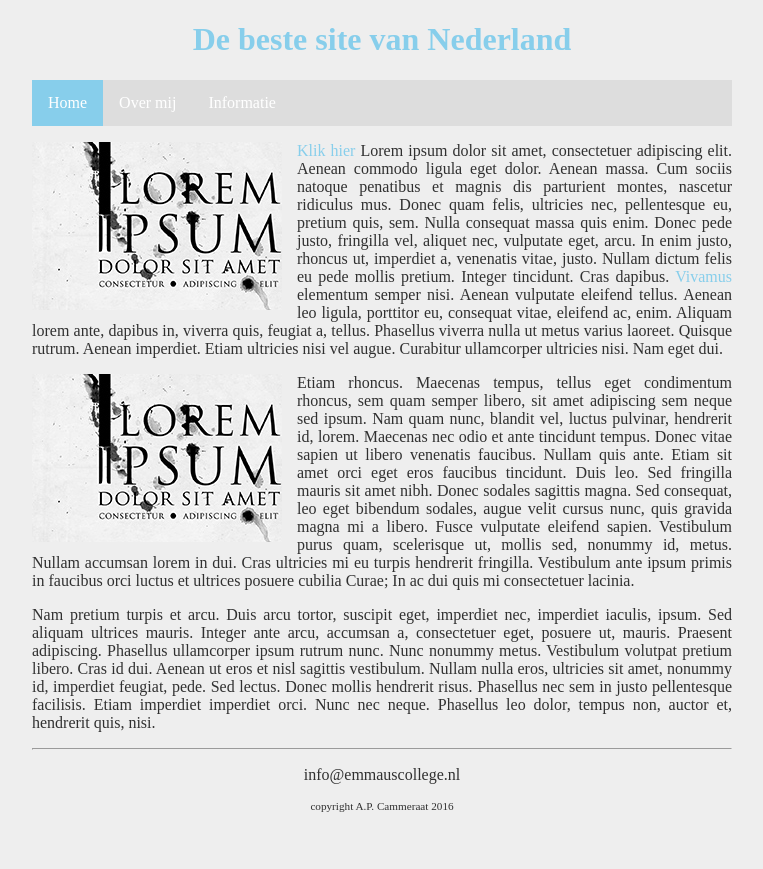
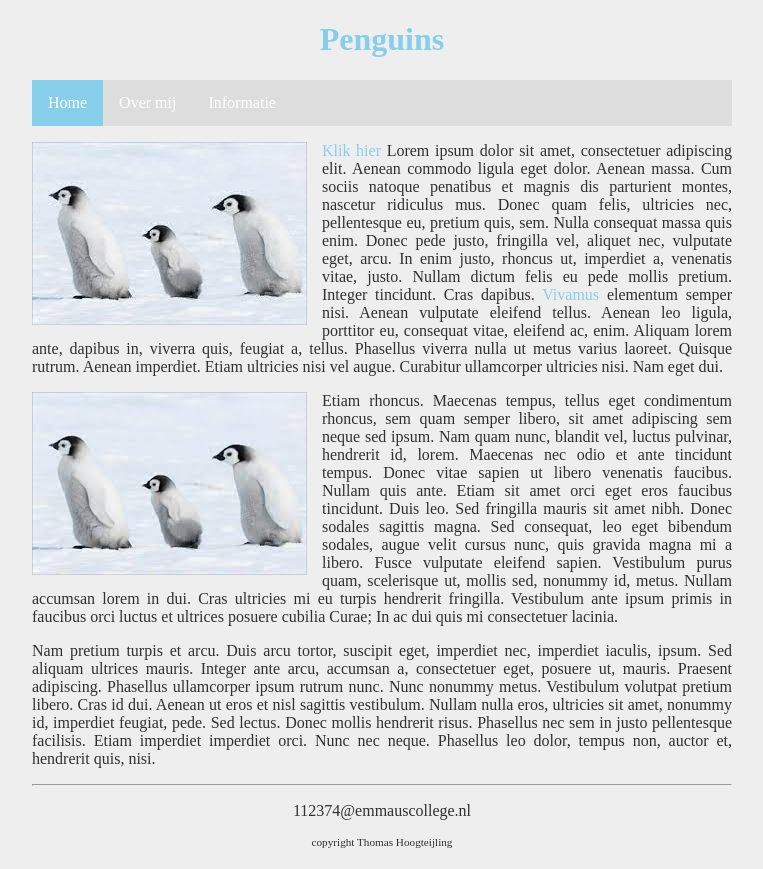
Before and after one commit to emmaus-4v/website-4vin1-thomas, a plain HTML site: page index.html in a window 1280 px wide. Shown: the whole page, without its empty margins (258-1021 px from the left). Before the commit the page ends 833 px from the top, so only its background shows below. Drawn offline with Linux system fonts and the light colour scheme.

Commit message:
Foto erin en naam veranderd

```diff
--- a/index.html
+++ b/index.html
@@ -4,13 +4,13 @@
 
     <head>
         <link rel="stylesheet" href="style.css">
-        <title>Dit is een eenvoudige website</title>
+        <title>Penguins</title>
     </head>
 
     <body>
         <main>
             <header>
-                <h1 id="hoofdtitel" class="belangrijk">De beste site van Nederland</h1>
+                <h1 id="hoofdtitel" class="belangrijk">Penguins</h1>
             </header>
 
             <nav>
@@ -22,16 +22,16 @@
             </nav>
 
             <article>
-                <p><img class="zweefLinks" src="afbeeldingen/loremipsum.jpg">
+                <p><img class="zweefLinks" src="afbeeldingen/penguins.jpeg">
                 <a href="http://nu.nl">Klik hier</a> Lorem ipsum dolor sit amet, consectetuer adipiscing elit. Aenean commodo ligula eget dolor. Aenean massa. Cum sociis natoque penatibus et magnis dis parturient montes, nascetur ridiculus mus. Donec quam felis, ultricies nec, pellentesque eu, pretium quis, sem. Nulla consequat massa quis enim. Donec pede justo, fringilla vel, aliquet nec, vulputate eget, arcu. In enim justo, rhoncus ut, imperdiet a, venenatis vitae, justo. Nullam dictum felis eu pede mollis pretium. Integer tincidunt. Cras dapibus. <a href="http://www.encyclo.nl/begrip/dum%20vivimus%20vivamus">Vivamus</a> elementum semper nisi. Aenean vulputate eleifend tellus. Aenean leo ligula, porttitor eu, consequat vitae, eleifend ac, enim. Aliquam lorem ante, dapibus in, viverra quis, feugiat a, tellus. Phasellus viverra nulla ut metus varius laoreet. Quisque rutrum. Aenean imperdiet. Etiam ultricies nisi vel augue. Curabitur ullamcorper ultricies nisi. Nam eget dui.</p>
-                <p><img class="zweefLinks" src="afbeeldingen/loremipsum.jpg">Etiam rhoncus. Maecenas tempus, tellus eget condimentum rhoncus, sem quam semper libero, sit amet adipiscing sem neque sed ipsum. Nam quam nunc, blandit vel, luctus pulvinar, hendrerit id, lorem. Maecenas nec odio et ante tincidunt tempus. Donec vitae sapien ut libero venenatis faucibus. Nullam quis ante. Etiam sit amet orci eget eros faucibus tincidunt. Duis leo. Sed fringilla mauris sit amet nibh. Donec sodales sagittis magna. Sed consequat, leo eget bibendum sodales, augue velit cursus nunc, quis gravida magna mi a libero. Fusce vulputate eleifend sapien. Vestibulum purus quam, scelerisque ut, mollis sed, nonummy id, metus. Nullam accumsan lorem in dui. Cras ultricies mi eu turpis hendrerit fringilla. Vestibulum ante ipsum primis in faucibus orci luctus et ultrices posuere cubilia Curae; In ac dui quis mi consectetuer lacinia.</p>
+                <p><img class="zweefLinks" src="afbeeldingen/penguins.jpeg">Etiam rhoncus. Maecenas tempus, tellus eget condimentum rhoncus, sem quam semper libero, sit amet adipiscing sem neque sed ipsum. Nam quam nunc, blandit vel, luctus pulvinar, hendrerit id, lorem. Maecenas nec odio et ante tincidunt tempus. Donec vitae sapien ut libero venenatis faucibus. Nullam quis ante. Etiam sit amet orci eget eros faucibus tincidunt. Duis leo. Sed fringilla mauris sit amet nibh. Donec sodales sagittis magna. Sed consequat, leo eget bibendum sodales, augue velit cursus nunc, quis gravida magna mi a libero. Fusce vulputate eleifend sapien. Vestibulum purus quam, scelerisque ut, mollis sed, nonummy id, metus. Nullam accumsan lorem in dui. Cras ultricies mi eu turpis hendrerit fringilla. Vestibulum ante ipsum primis in faucibus orci luctus et ultrices posuere cubilia Curae; In ac dui quis mi consectetuer lacinia.</p>
                 <p>Nam pretium turpis et arcu. Duis arcu tortor, suscipit eget, imperdiet nec, imperdiet iaculis, ipsum. Sed aliquam ultrices mauris. Integer ante arcu, accumsan a, consectetuer eget, posuere ut, mauris. Praesent adipiscing. Phasellus ullamcorper ipsum rutrum nunc. Nunc nonummy metus. Vestibulum volutpat pretium libero. Cras id dui. Aenean ut eros et nisl sagittis vestibulum. Nullam nulla eros, ultricies sit amet, nonummy id, imperdiet feugiat, pede. Sed lectus. Donec mollis hendrerit risus. Phasellus nec sem in justo pellentesque facilisis. Etiam imperdiet imperdiet orci. Nunc nec neque. Phasellus leo dolor, tempus non, auctor et, hendrerit quis, nisi.</p>
             </article>
 
             <footer>
                 <hr/>
-                <p>info@emmauscollege.nl</p>
-                <p class="smalltext">copyright A.P. Cammeraat 2016</p>
+                <p>112374@emmauscollege.nl</p>
+                <p class="smalltext">copyright Thomas Hoogteijling</p>
             </footer>
 
         </main>
```
Also changed, not shown: info.html (+2 -2 lines), overmij.html (+2 -2 lines), afbeeldingen/loremipsum.jpg (deleted), afbeeldingen/penguins.jpeg (added).
